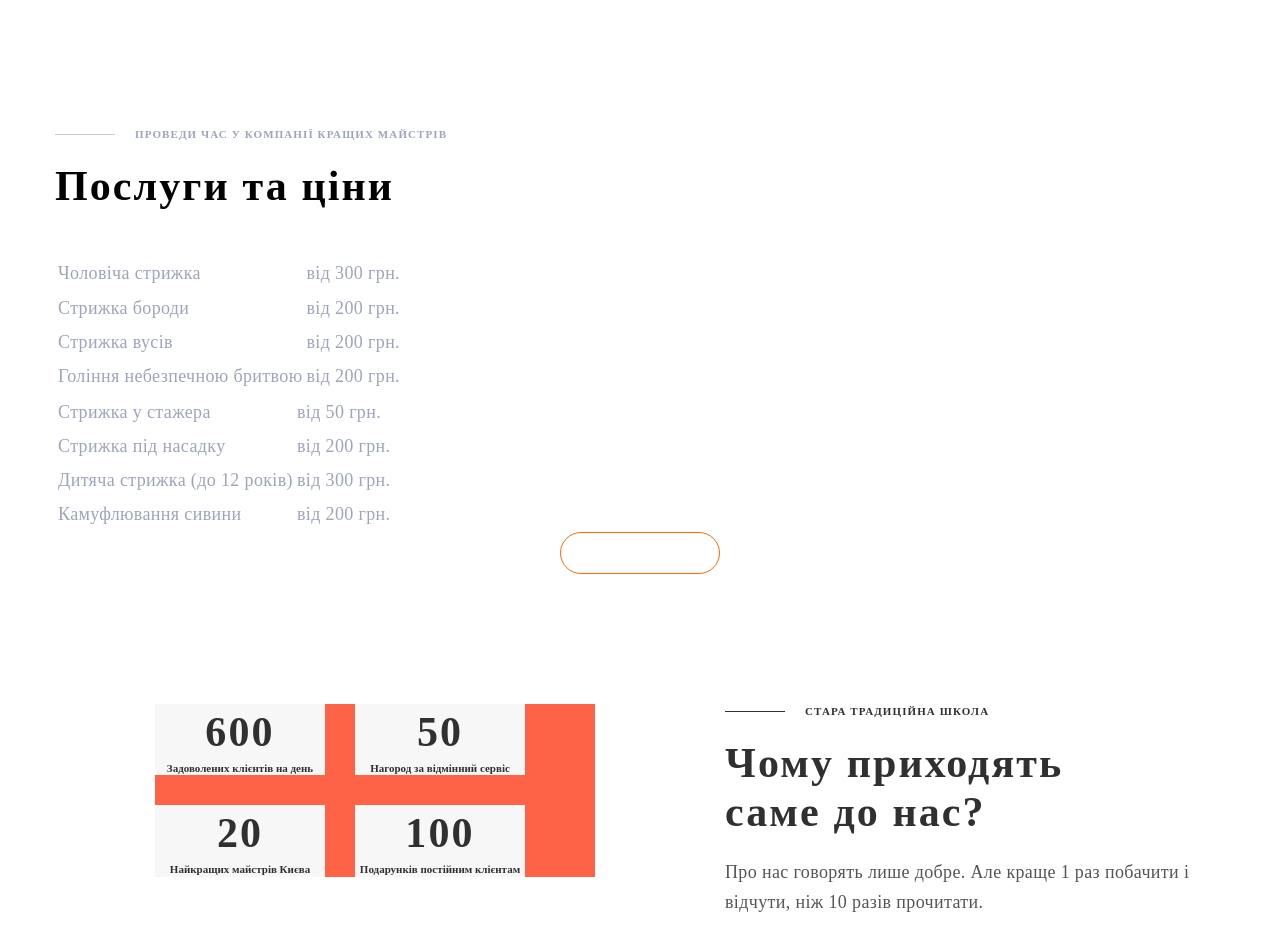
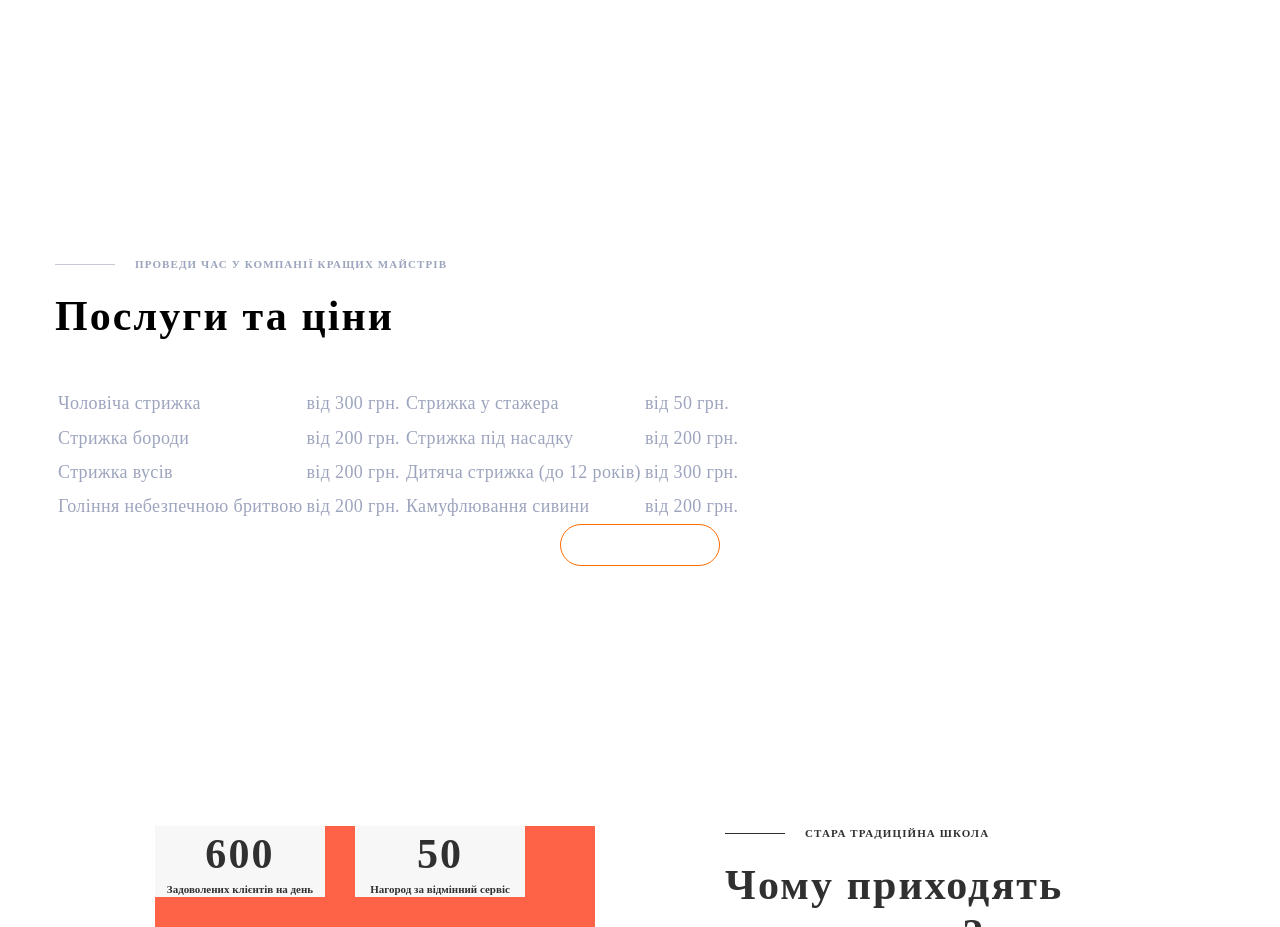
Before and after one commit to OlhaSuvorova/barbershop, a plain HTML site: page index.html in a window 1280 px wide. Shown: the part 1310-2237 px from the top of the page. Drawn offline with nearby package versions, Linux system fonts and the light colour scheme.

Commit message:
Update index.html

```diff
--- a/index.html
+++ b/index.html
@@ -122,13 +122,13 @@
 
       <!-- ==========================Services============================= -->
 
-      <section id="services section">
+      <section class="section services" id="services">
         <div class="container">
           <p class="subtitle subtitle-theme-dark">Проведи час у компанії кращих майстрів</p>
           <h2 class="title title-theme-dark">Послуги та ціни</h2>
 
           <!-- --------------------------TABLE------------------------= -->
-
+          <div class="services-table-wrapper">
             <table class="services-table list">
               <tr class="services-table-row">
                 <td class="services-table-name">Чоловіча стрижка</td>
@@ -165,6 +165,7 @@
                 <td class="services-table-price">від 200 грн.</td>
               </tr>
             </table>
+          </div>
           <button class="modal-open-btn modal-open-btn-theme-dark btn-position" type="button">
             онлайн-запис
           </button>
```
Lines whose indentation alone changed are shown as unchanged.
